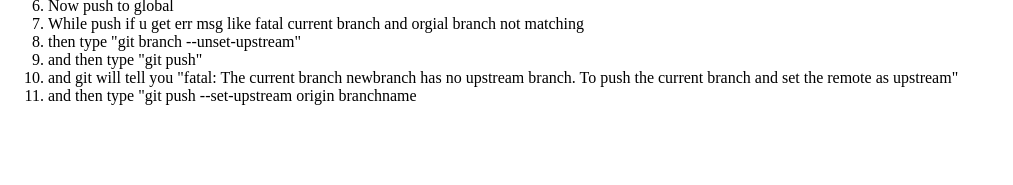
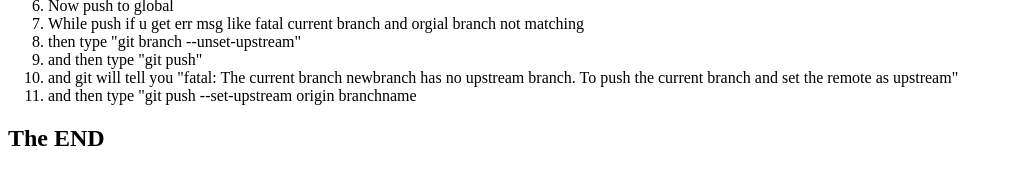
Before and after one commit to Srikanth-Killamsetty/git_clone_basics, a plain HTML site: page index.html in a window 1280 px wide. Shown: the part 207-392 px from the top of the page, without its empty margins (0-1013 px from the left). Drawn offline with Linux system fonts and the light colour scheme.

Commit message:
Update index.html

```diff
--- a/index.html
+++ b/index.html
@@ -22,5 +22,6 @@
         <li>and git will tell you "fatal: The current branch newbranch has no upstream branch. To push the current branch and set the remote as upstream"</li>
         <li>and then type "git push --set-upstream origin branchname</li>
     </ol>
+    <h2>The END</h2>
 </body>
 </html>
```
